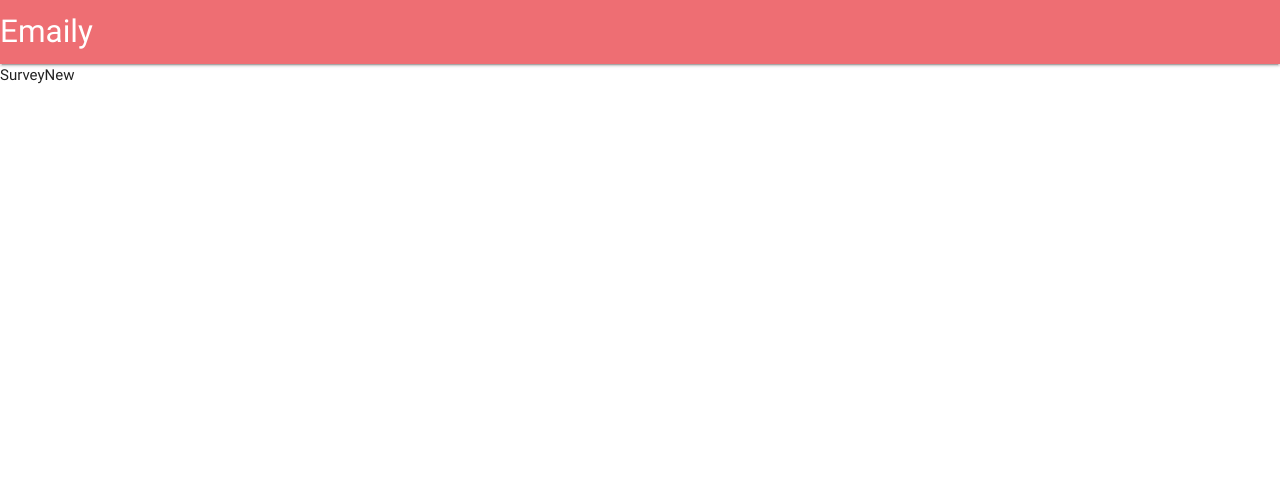
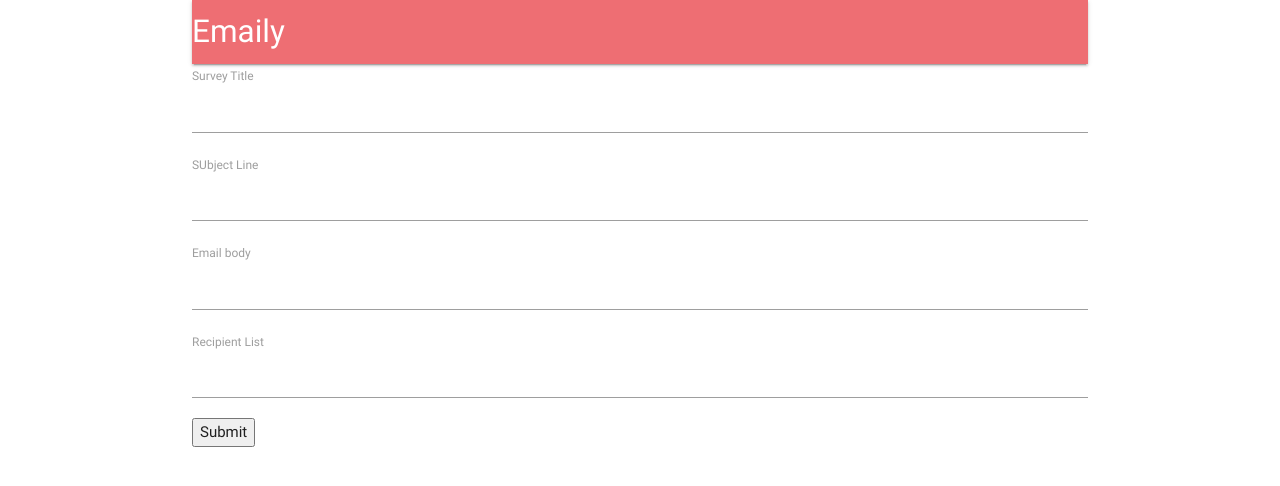
Before and after one commit to hiroshimashu/server, a React (Create React App) app in the folder client/: page /surveys/new in a window 1280 px wide. Shown: the top 486 px of the page. Built offline with nearby package versions, Linux system fonts and the light colour scheme; no server answers.

Commit message:
fix surveyform

```diff
--- a/client/src/components/App.js
+++ b/client/src/components/App.js
@@ -16,7 +16,7 @@
         return(
             <div>
                 <BrowserRouter>
-                    <div>
+                    <div className = "container">
                         <Header />
                         <Route exact path = "/" component = { Landing } />
                         <Route exact path = "/surveys" component = { Dashboard } />
--- /dev/null
+++ b/client/src/components/surveys/SurveyField.js
@@ -0,0 +1,15 @@
+// Survey field contains logic to render a single label and text input
+import React from 'react';
+
+export default ({ input, label }) => {
+    return (
+        <div>
+            <label>
+                { label }
+            </label>
+            <div>
+                <input {...input} />
+            </div>
+        </div>
+    )
+}
--- a/client/src/components/surveys/SurveyForm.js
+++ b/client/src/components/surveys/SurveyForm.js
@@ -1,17 +1,27 @@
 import React, { Component } from 'react';
 import { reduxForm, Field } from 'redux-form';
+import SurveyField from './SurveyField';
+import _ from 'lodash';
 
+const FIELDS = [
+    { label: 'Survey Title', name: 'title'},
+    { label: 'SUbject Line', name: 'subject'},
+    { label: 'Email body', name: 'body' },
+    { label: 'Recipient List', name: 'emails'}
+]
 
 class SurveyForm extends Component {
+
+    renderFields() {
+        return _.map(FIELDS, ({ label, name }) => {
+            return <Field key = {name} component = { SurveyField } type = 'text' label = { label } name = { name }  />
+        })
+    }
     render() {
         return (
             <div>
                 <form onSubmit = { this.props.handleSubmit(values => console.log(values)) }>
-                    <Field
-                        type = "text"
-                        name = "surveyTitle"
-                        component =  "input"
-                    />
+                    { this.renderFields() }
                     <button type =  "submit">Submit</button>
                 </form>
             </div>
--- a/client/src/components/surveys/SurveyNew.js
+++ b/client/src/components/surveys/SurveyNew.js
@@ -1,10 +1,11 @@
 import React, { Component } from 'react';
+import SurveyForm from './SurveyForm';
 
 class SurveyNew extends Component {
     render() {
         return (
             <div>
-                SurveyNew
+                <SurveyForm />
             </div>
         );
     }
```
